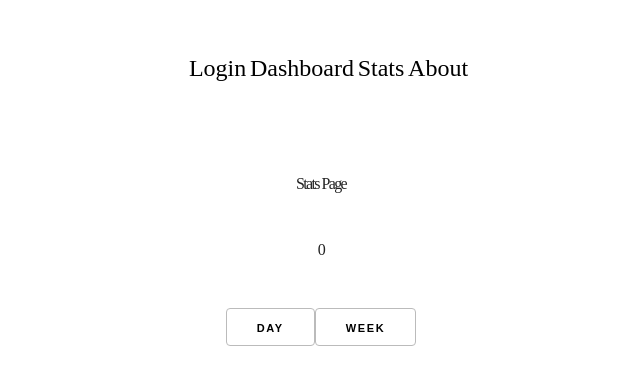
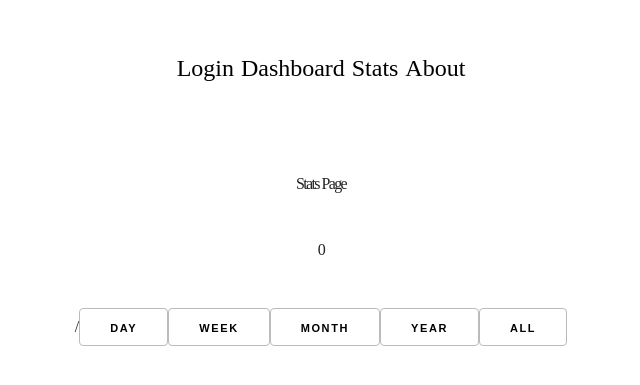
Before and after one commit to herculeshayer/minidoro, a React (Vite) app in the folder client/: page /stats in a window 1280 px wide. Shown: the part 191-576 px from the top of the page, without its empty margins (319-959 px from the left). Built offline with nearby package versions, Linux system fonts and the light colour scheme.

Commit message:
add month,year,all buttons

```diff
--- a/client/src/pages/Stats.jsx
+++ b/client/src/pages/Stats.jsx
@@ -45,11 +45,15 @@ export default function Stats() {
 
     console.log("TypeOfQuery: ", typeOfQuery);
   };
+
+  /**
+   * need to display chart based on selection
+   */
   return (
     <section>
       <h1>Stats Page</h1>
       <h1>{rangeOfPomodoroData}</h1>
-      <h1>{pomodoroCount}</h1>
+      <h1>{pomodoroCount}</h1>/
       <button
         disabled={rangeOfPomodoroData === "Day"}
         type="button"
@@ -64,6 +68,27 @@ export default function Stats() {
       >
         Week
       </button>
+      <button
+        disabled={rangeOfPomodoroData == "Month"}
+        type="button"
+        onClick={() => handleSubmitDay("Month")}
+      >
+        Month
+      </button>
+      <button
+        disabled={rangeOfPomodoroData == "Year"}
+        type="button"
+        onClick={() => handleSubmitDay("Year")}
+      >
+        Year
+      </button>
+      <button
+        disabled={rangeOfPomodoroData == "All"}
+        type="button"
+        onClick={() => handleSubmitDay("All")}
+      >
+        All
+      </button>
     </section>
   );
 }
```
